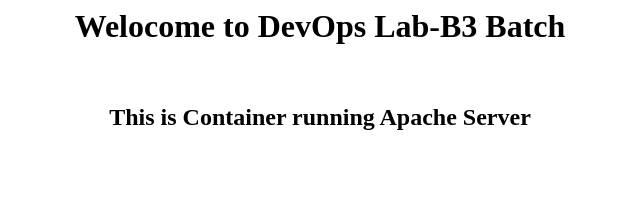
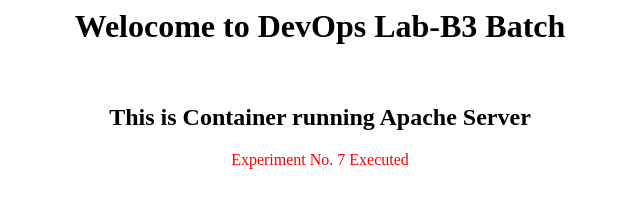
Before and after one commit to sveridevops/rb3website25, a plain HTML site: page index.html in a window 1280 px wide. Shown: the whole page, without its empty margins (320-960 px from the left). Drawn offline with Linux system fonts and the light colour scheme.

Commit message:
updated index file

```diff
--- a/index.html
+++ b/index.html
@@ -1 +1,2 @@
 <center><h1>Welocome to DevOps Lab-B3 Batch</h1><br/><h2>This is Container running Apache Server</h2></center>
+<center><font color=red size=3>Experiment No. 7 Executed </font></center>
```
